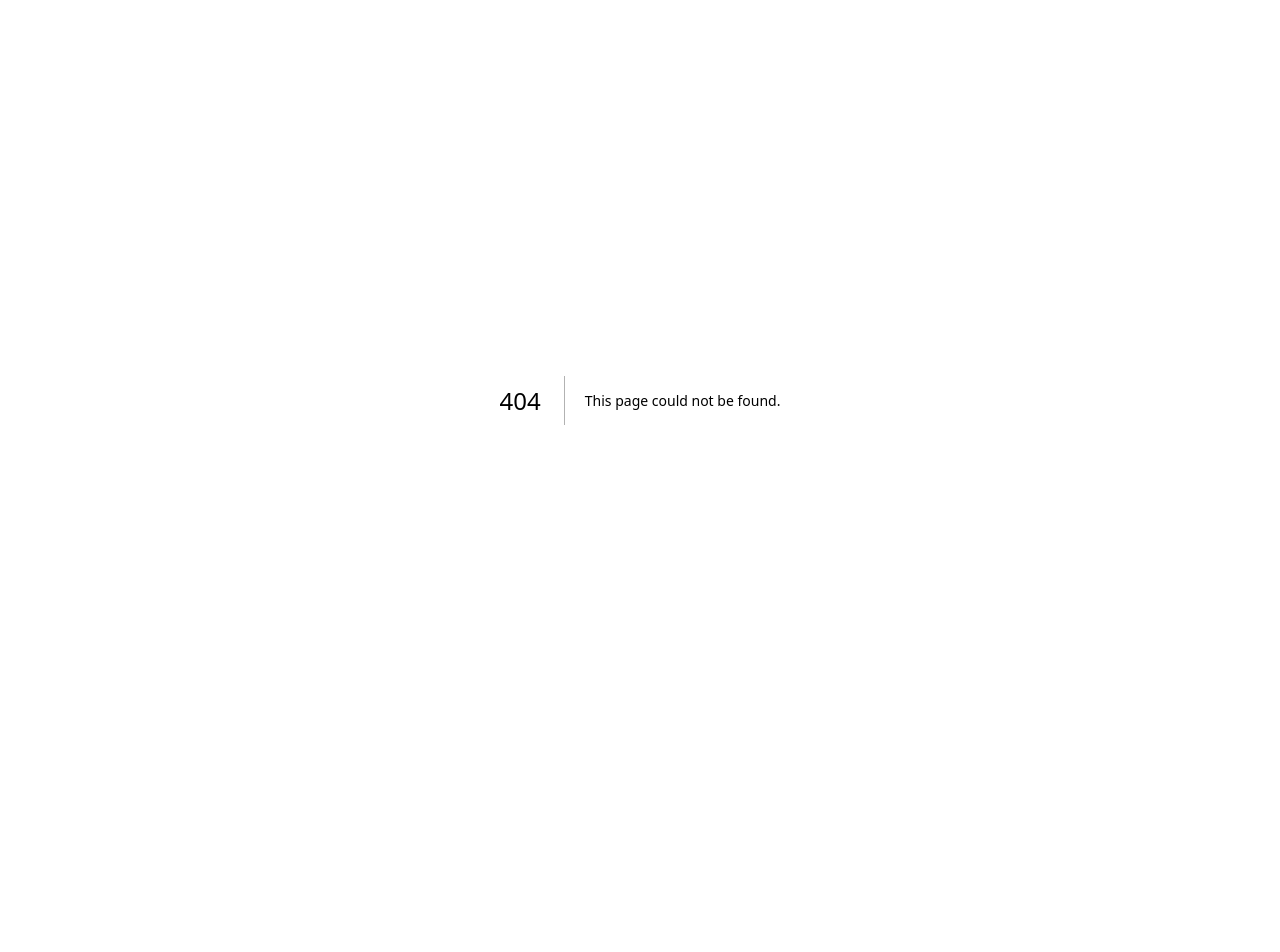
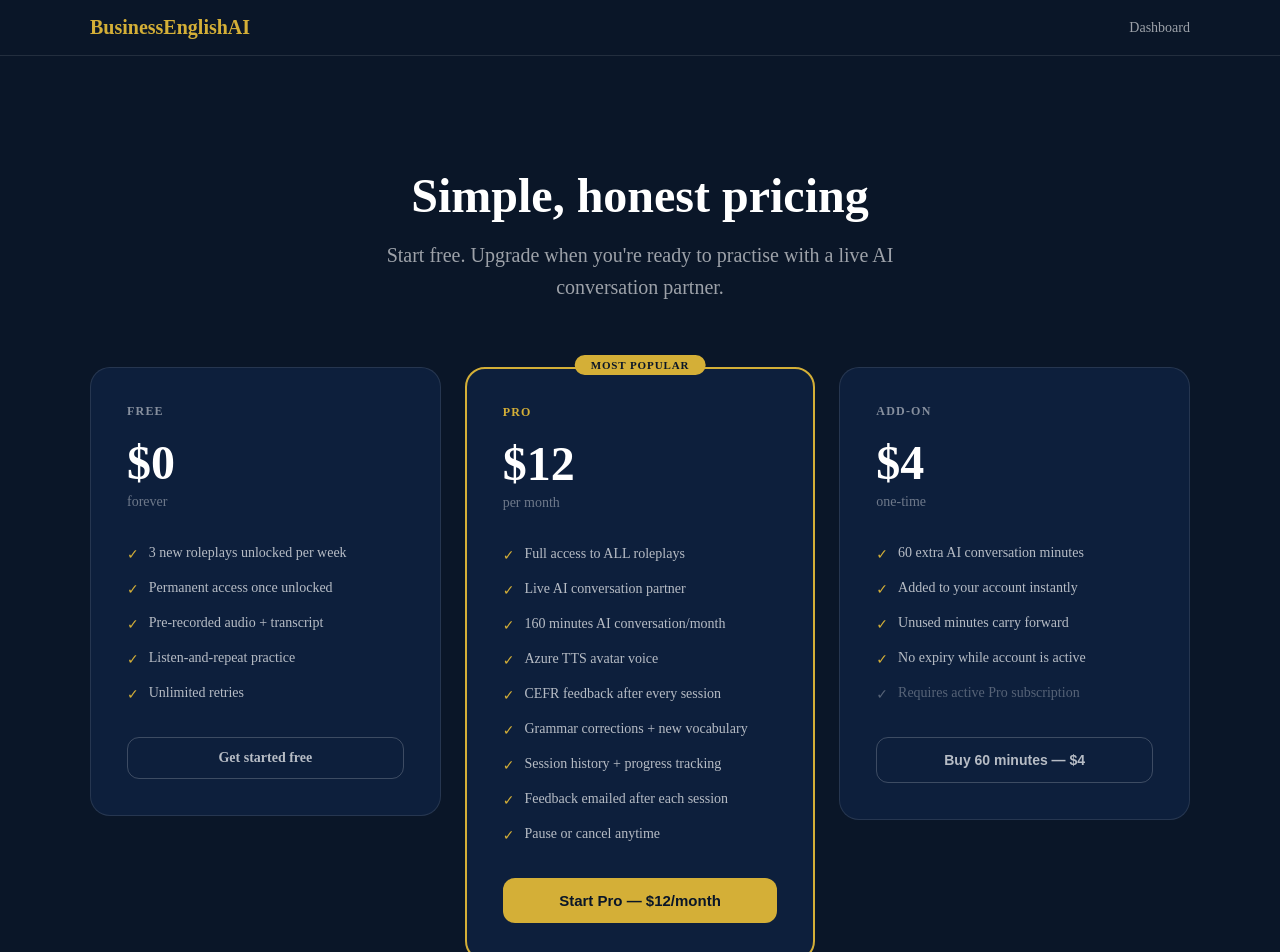
Before and after one commit to fevanschalkwyk/business-english-avatar, a Next.js app: page /pricing in a window 1280 px wide. Before the commit this address had no page. Shown: the top 952 px of the page. Before the commit the page ends 800 px from the top, so only its background shows below. Built offline with nearby package versions, Linux system fonts and the light colour scheme.

Commit message:
Phase 5 Step 8: pricing page and PricingCards component

```diff
--- /dev/null
+++ b/app/pricing/page.tsx
@@ -0,0 +1,51 @@
+// app/pricing/page.tsx
+import Link from "next/link";
+import { PricingCards } from "@/components/pricing/PricingCards";
+
+export const metadata = {
+  title: "Pricing | BusinessEnglishAI",
+  description: "Start free. Upgrade when you're ready.",
+};
+
+export default function PricingPage() {
+  return (
+    <div style={{ minHeight: "100vh", backgroundColor: "#0a1628", color: "white" }}>
+      <header style={{ borderBottom: "1px solid rgba(255,255,255,0.1)" }}>
+        <div style={{ maxWidth: "1100px", margin: "0 auto", padding: "16px 24px", display: "flex", alignItems: "center", justifyContent: "space-between" }}>
+          <Link href="/" style={{ color: "#d4af37", fontWeight: "bold", fontSize: "20px", textDecoration: "none" }}>
+            BusinessEnglishAI
+          </Link>
+          <Link href="/dashboard" style={{ color: "rgba(255,255,255,0.6)", fontSize: "14px", textDecoration: "none" }}>
+            Dashboard
+          </Link>
+        </div>
+      </header>
+
+      <main style={{ maxWidth: "1100px", margin: "0 auto", padding: "80px 24px" }}>
+        <div style={{ textAlign: "center", marginBottom: "64px" }}>
+          <h1 style={{ fontSize: "48px", fontWeight: "bold", color: "white", marginBottom: "16px", lineHeight: 1.15 }}>
+            Simple, honest pricing
+          </h1>
+          <p style={{ color: "rgba(255,255,255,0.6)", fontSize: "20px", maxWidth: "520px", margin: "0 auto", lineHeight: 1.6 }}>
+            Start free. Upgrade when you're ready to practise with a live AI conversation partner.
+          </p>
+        </div>
+
+        <PricingCards />
+
+        <p style={{ textAlign: "center", color: "rgba(255,255,255,0.4)", fontSize: "13px", marginTop: "48px" }}>
+          All prices in USD. Subscriptions renew monthly. Cancel anytime.{" "}
+          <Link href="/refund" style={{ color: "rgba(255,255,255,0.4)", textDecoration: "underline" }}>Refund policy</Link>.
+        </p>
+      </main>
+
+      <footer style={{ borderTop: "1px solid rgba(255,255,255,0.1)", marginTop: "80px" }}>
+        <div style={{ maxWidth: "1100px", margin: "0 auto", padding: "32px 24px", display: "flex", justifyContent: "center", gap: "32px" }}>
+          <Link href="/terms" style={{ color: "rgba(255,255,255,0.4)", fontSize: "13px", textDecoration: "none" }}>Terms</Link>
+          <Link href="/privacy" style={{ color: "rgba(255,255,255,0.4)", fontSize: "13px", textDecoration: "none" }}>Privacy</Link>
+          <Link href="/refund" style={{ color: "rgba(255,255,255,0.4)", fontSize: "13px", textDecoration: "none" }}>Refunds</Link>
+        </div>
+      </footer>
+    </div>
+  );
+}
--- /dev/null
+++ b/components/pricing/PricingCards.tsx
@@ -0,0 +1,112 @@
+// components/pricing/PricingCards.tsx
+"use client";
+import { useState } from "react";
+import Link from "next/link";
+import { getPaddleInstance } from "@/lib/paddle-client";
+
+const PRICE_PRO = process.env.NEXT_PUBLIC_PADDLE_PRICE_PRO_MONTHLY!;
+const PRICE_ADDON = process.env.NEXT_PUBLIC_PADDLE_PRICE_ADDON_MINUTES!;
+
+export function PricingCards() {
+  const [loading, setLoading] = useState<string | null>(null);
+
+  async function handleCheckout(priceId: string, label: string) {
+    setLoading(label);
+    try {
+      const paddle = await getPaddleInstance();
+      await paddle.Checkout.open({
+        items: [{ priceId, quantity: 1 }],
+      });
+    } catch (err) {
+      console.error("Checkout error:", err);
+    } finally {
+      setLoading(null);
+    }
+  }
+
+  return (
+    <div style={{ display: "grid", gridTemplateColumns: "repeat(auto-fit, minmax(280px, 1fr))", gap: "24px", alignItems: "start" }}>
+
+      {/* Free */}
+      <div style={{ backgroundColor: "#0d1f3c", border: "1px solid rgba(255,255,255,0.1)", borderRadius: "20px", padding: "36px", display: "flex", flexDirection: "column" }}>
+        <div style={{ color: "rgba(255,255,255,0.5)", fontSize: "12px", fontWeight: 600, textTransform: "uppercase", letterSpacing: "0.1em", marginBottom: "16px" }}>Free</div>
+        <div style={{ fontSize: "48px", fontWeight: "bold", color: "white", marginBottom: "4px" }}>$0</div>
+        <div style={{ color: "rgba(255,255,255,0.4)", fontSize: "14px", marginBottom: "32px" }}>forever</div>
+        <ul style={{ listStyle: "none", padding: 0, margin: "0 0 32px 0", display: "flex", flexDirection: "column", gap: "12px", flex: 1 }}>
+          {["3 new roleplays unlocked per week", "Permanent access once unlocked", "Pre-recorded audio + transcript", "Listen-and-repeat practice", "Unlimited retries"].map(f => (
+            <li key={f} style={{ display: "flex", alignItems: "flex-start", gap: "10px", color: "rgba(255,255,255,0.7)", fontSize: "14px", lineHeight: 1.5 }}>
+              <span style={{ color: "#d4af37", flexShrink: 0, marginTop: "2px" }}>✓</span>{f}
+            </li>
+          ))}
+        </ul>
+        <Link href="/auth/signup" style={{ display: "block", textAlign: "center", border: "1px solid rgba(255,255,255,0.2)", color: "rgba(255,255,255,0.7)", borderRadius: "12px", padding: "12px", fontSize: "14px", fontWeight: 600, textDecoration: "none" }}>
+          Get started free
+        </Link>
+      </div>
+
+      {/* Pro */}
+      <div style={{ backgroundColor: "#0d1f3c", border: "2px solid #d4af37", borderRadius: "20px", padding: "36px", display: "flex", flexDirection: "column", position: "relative" }}>
+        <div style={{ position: "absolute", top: "-14px", left: "50%", transform: "translateX(-50%)", backgroundColor: "#d4af37", color: "#0a1628", fontSize: "11px", fontWeight: 700, textTransform: "uppercase", letterSpacing: "0.08em", padding: "4px 16px", borderRadius: "999px", whiteSpace: "nowrap" }}>
+          Most popular
+        </div>
+        <div style={{ color: "#d4af37", fontSize: "12px", fontWeight: 600, textTransform: "uppercase", letterSpacing: "0.1em", marginBottom: "16px" }}>Pro</div>
+        <div style={{ fontSize: "48px", fontWeight: "bold", color: "white", marginBottom: "4px" }}>$12</div>
+        <div style={{ color: "rgba(255,255,255,0.4)", fontSize: "14px", marginBottom: "32px" }}>per month</div>
+        <ul style={{ listStyle: "none", padding: 0, margin: "0 0 32px 0", display: "flex", flexDirection: "column", gap: "12px", flex: 1 }}>
+          {[
+            "Full access to ALL roleplays",
+            "Live AI conversation partner",
+            "160 minutes AI conversation/month",
+            "Azure TTS avatar voice",
+            "CEFR feedback after every session",
+            "Grammar corrections + new vocabulary",
+            "Session history + progress tracking",
+            "Feedback emailed after each session",
+            "Pause or cancel anytime",
+          ].map(f => (
+            <li key={f} style={{ display: "flex", alignItems: "flex-start", gap: "10px", color: "rgba(255,255,255,0.7)", fontSize: "14px", lineHeight: 1.5 }}>
+              <span style={{ color: "#d4af37", flexShrink: 0, marginTop: "2px" }}>✓</span>{f}
+            </li>
+          ))}
+        </ul>
+        <button
+          onClick={() => handleCheckout(PRICE_PRO, "pro")}
+          disabled={loading === "pro"}
+          style={{ backgroundColor: "#d4af37", color: "#0a1628", border: "none", borderRadius: "12px", padding: "14px", fontSize: "15px", fontWeight: 700, cursor: "pointer", opacity: loading === "pro" ? 0.6 : 1 }}
+        >
+          {loading === "pro" ? "Opening..." : "Start Pro — $12/month"}
+        </button>
+      </div>
+
+      {/* Add-on */}
+      <div style={{ backgroundColor: "#0d1f3c", border: "1px solid rgba(255,255,255,0.1)", borderRadius: "20px", padding: "36px", display: "flex", flexDirection: "column" }}>
+        <div style={{ color: "rgba(255,255,255,0.5)", fontSize: "12px", fontWeight: 600, textTransform: "uppercase", letterSpacing: "0.1em", marginBottom: "16px" }}>Add-on</div>
+        <div style={{ fontSize: "48px", fontWeight: "bold", color: "white", marginBottom: "4px" }}>$4</div>
+        <div style={{ color: "rgba(255,255,255,0.4)", fontSize: "14px", marginBottom: "32px" }}>one-time</div>
+        <ul style={{ listStyle: "none", padding: 0, margin: "0 0 32px 0", display: "flex", flexDirection: "column", gap: "12px", flex: 1 }}>
+          {[
+            "60 extra AI conversation minutes",
+            "Added to your account instantly",
+            "Unused minutes carry forward",
+            "No expiry while account is active",
+          ].map(f => (
+            <li key={f} style={{ display: "flex", alignItems: "flex-start", gap: "10px", color: "rgba(255,255,255,0.7)", fontSize: "14px", lineHeight: 1.5 }}>
+              <span style={{ color: "#d4af37", flexShrink: 0, marginTop: "2px" }}>✓</span>{f}
+            </li>
+          ))}
+          <li style={{ display: "flex", alignItems: "flex-start", gap: "10px", color: "rgba(255,255,255,0.3)", fontSize: "14px", lineHeight: 1.5 }}>
+            <span style={{ color: "rgba(255,255,255,0.3)", flexShrink: 0, marginTop: "2px" }}>✓</span>Requires active Pro subscription
+          </li>
+        </ul>
+        <button
+          onClick={() => handleCheckout(PRICE_ADDON, "addon")}
+          disabled={loading === "addon"}
+          style={{ border: "1px solid rgba(255,255,255,0.2)", backgroundColor: "transparent", color: "rgba(255,255,255,0.7)", borderRadius: "12px", padding: "14px", fontSize: "14px", fontWeight: 600, cursor: "pointer", opacity: loading === "addon" ? 0.6 : 1 }}
+        >
+          {loading === "addon" ? "Opening..." : "Buy 60 minutes — $4"}
+        </button>
+      </div>
+
+    </div>
+  );
+}
--- /dev/null
+++ b/lib/paddle-client.ts
@@ -0,0 +1,18 @@
+// lib/paddle-client.ts
+import { initializePaddle, Paddle } from "@paddle/paddle-js";
+
+let paddleInstance: Paddle | null = null;
+
+export async function getPaddleInstance(): Promise<Paddle> {
+  if (paddleInstance) return paddleInstance;
+
+  const instance = await initializePaddle({
+    token: process.env.NEXT_PUBLIC_PADDLE_CLIENT_TOKEN!,
+    environment:
+      process.env.NEXT_PUBLIC_PADDLE_ENV === "sandbox" ? "sandbox" : "production",
+  });
+
+  if (!instance) throw new Error("Paddle failed to initialise");
+  paddleInstance = instance;
+  return instance;
+}
```
